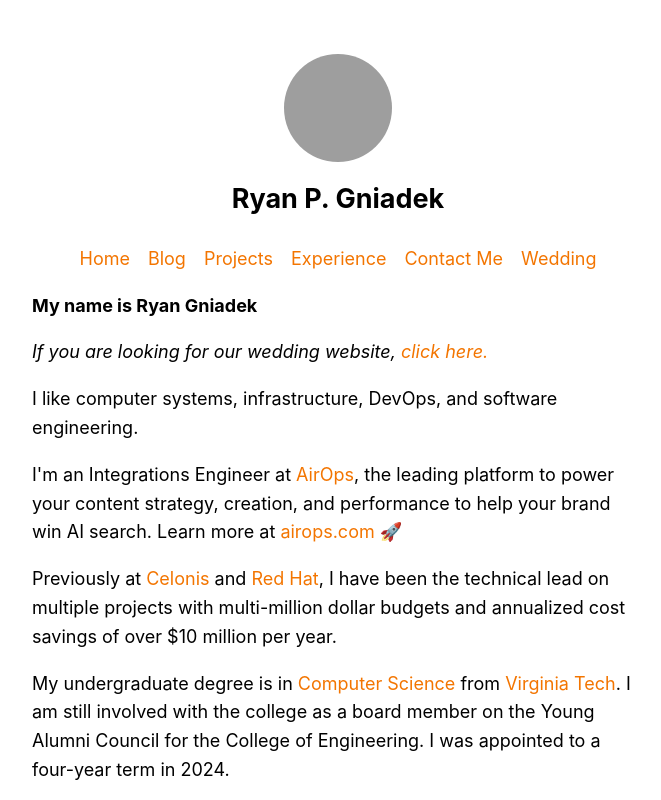
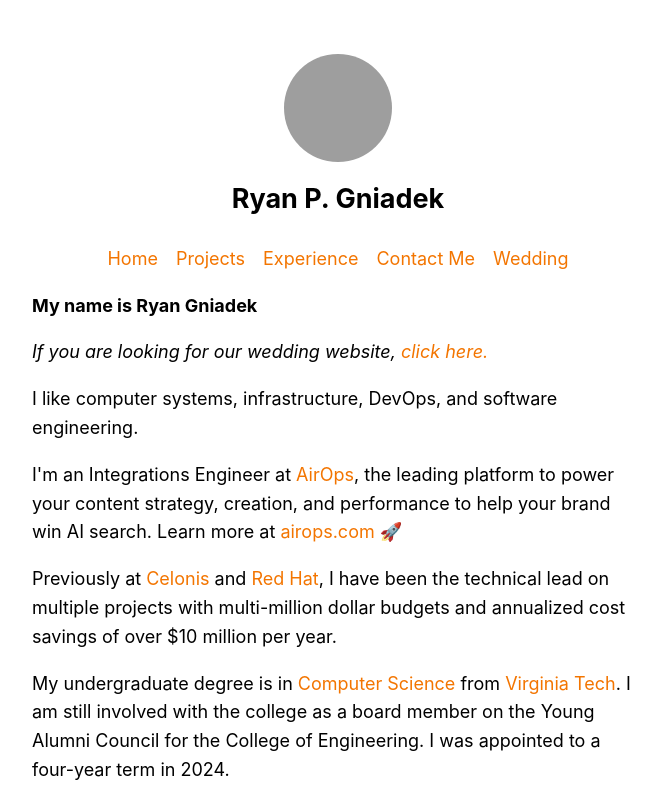
Before and after one commit to ryangniadek/next-js-website, a Next.js app: page / in a window 1280 px wide. Shown: the top 800 px of the page, without its empty margins (302-963 px from the left). Built offline with nearby package versions, Linux system fonts and the light colour scheme; grey boxes are pictures that could not be loaded.

Commit message:
Remove blog

```diff
--- a/components/menu.tsx
+++ b/components/menu.tsx
@@ -4,7 +4,7 @@
 
 const links = [
   { href: "/", label: "Home" },
-  { href: "/blog", label: "Blog" },
+  // { href: "/blog", label: "Blog" },
   { href: "/projects", label: "Projects" },
   { href: "/experience", label: "Experience" },
   { href: "/contact", label: "Contact Me" },
```
